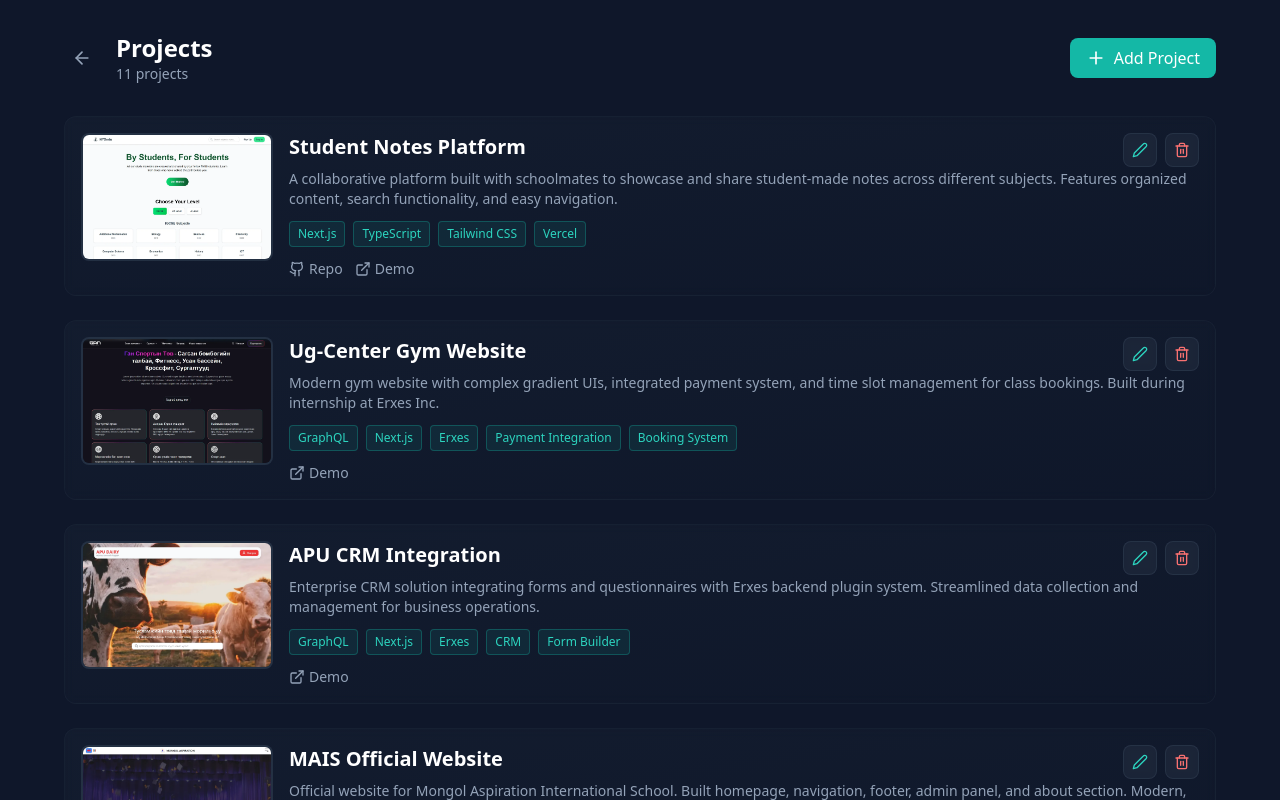
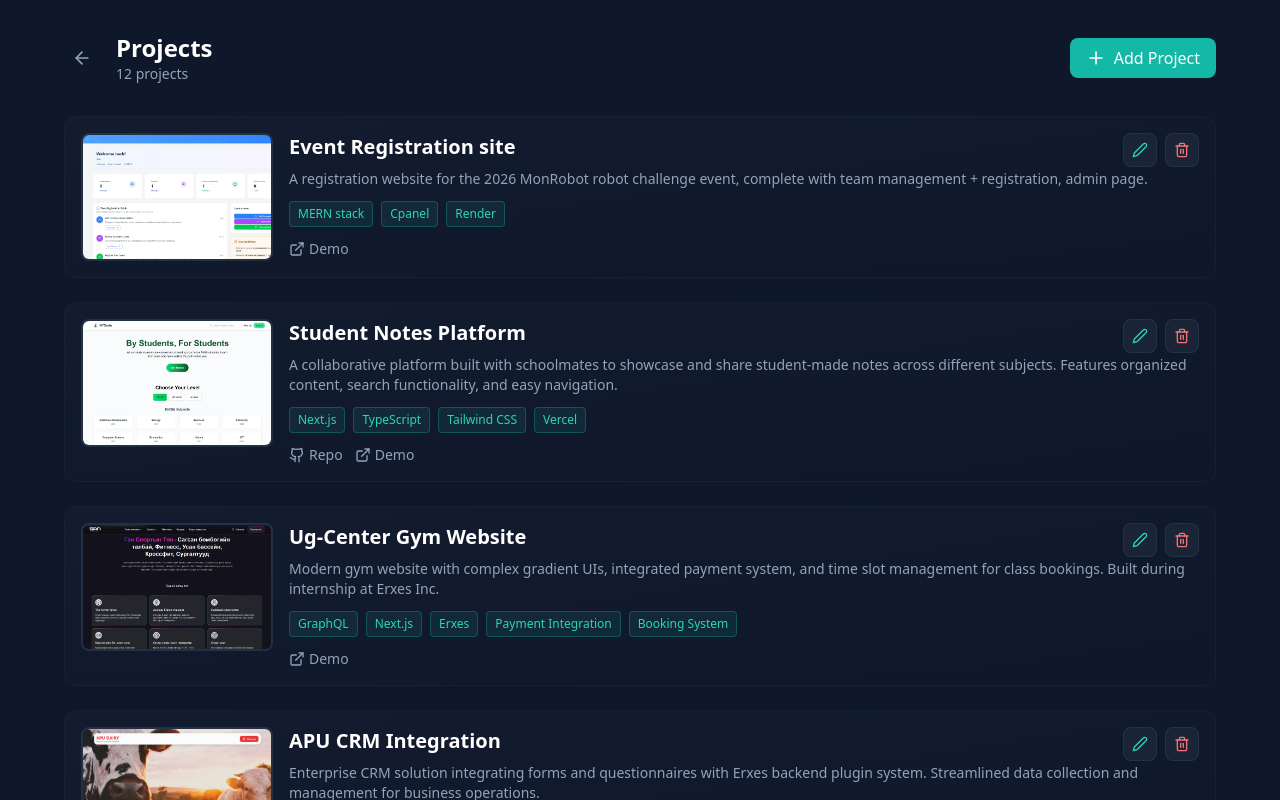
Before and after one commit to Sain-orshikh/portfolio, a Next.js app: page /zlog/projects in a window 1280 px wide. Shown: the top 800 px of the page. Built offline with nearby package versions, Linux system fonts and the light colour scheme.

Commit message:
Add project: Event Registration site

```diff
--- a/src/data/projects.ts
+++ b/src/data/projects.ts
@@ -157,5 +157,18 @@ export const projects: Project[] = [
     repo: "https://github.com/Sain-orshikh/nyxedu",
     demo: "https://www.nyxedu.org/",
     image: "/nyx.webp"
+  },
+  {
+    id: "proj-1768790012208",
+    title: "Event Registration site",
+    description: "A registration website for the 2026 MonRobot robot challenge event, complete with team management + registration, admin page.",
+    tech: [
+      "MERN stack",
+      "Cpanel",
+      "Render"
+    ],
+    repo: "",
+    demo: "https://robot-challenge.com/",
+    image: "/monrobot-1768790156109.webp"
   }
 ];
```
Lines whose indentation alone changed are shown as unchanged.
